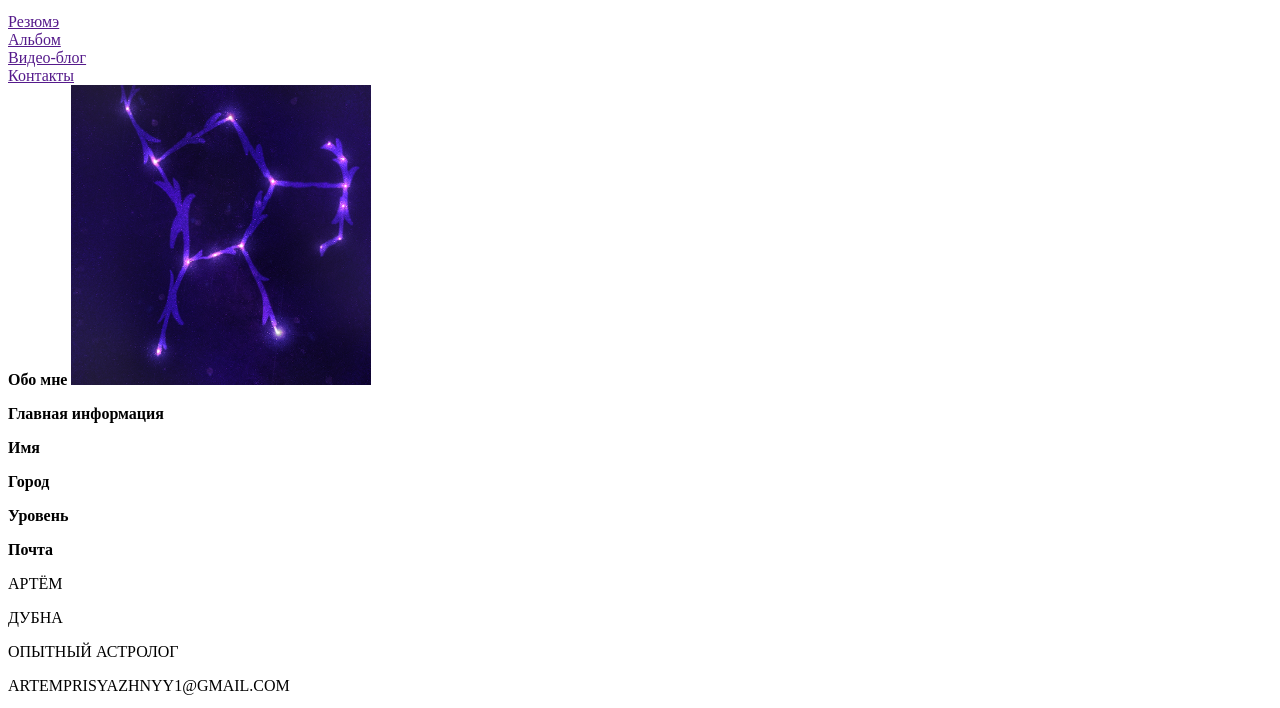
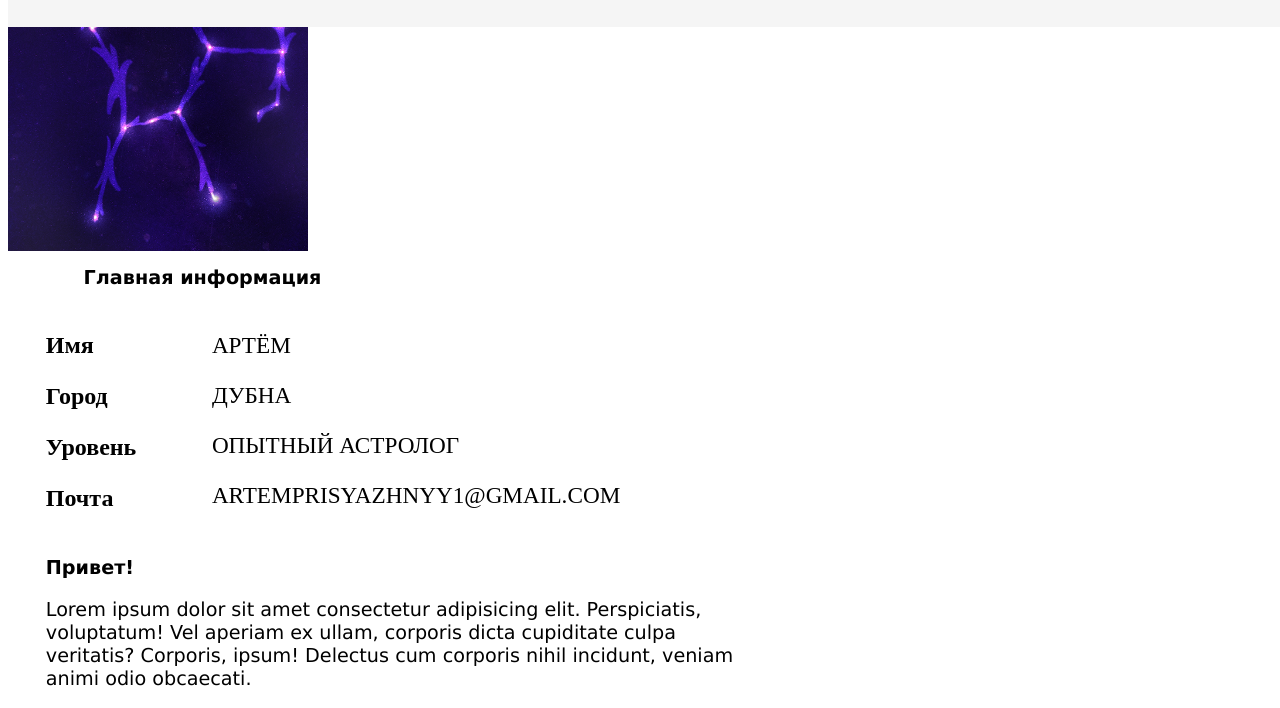
Before and after one commit to ArtemK0101/Sem2, a plain HTML site: page index.html in a window 1280 px wide. Shown: the part 101-809 px from the top of the page. Drawn offline with Linux system fonts and the light colour scheme.

Commit message:
Sem2
Sem2

```diff
--- a/index.html
+++ b/index.html
@@ -6,7 +6,7 @@
     <meta http-equiv="X-UA-Compatible" content="IE=edge">
     <meta name="viewport" content="width=device-width, initial-scale=1.0">
     <title>Document</title>
-    <link rel="stylesheet" type="text/css" href="Sem2.css">
+    <link rel="stylesheet" type="text/css" href="style/style.css">
 </head>
 
 <body>
```
